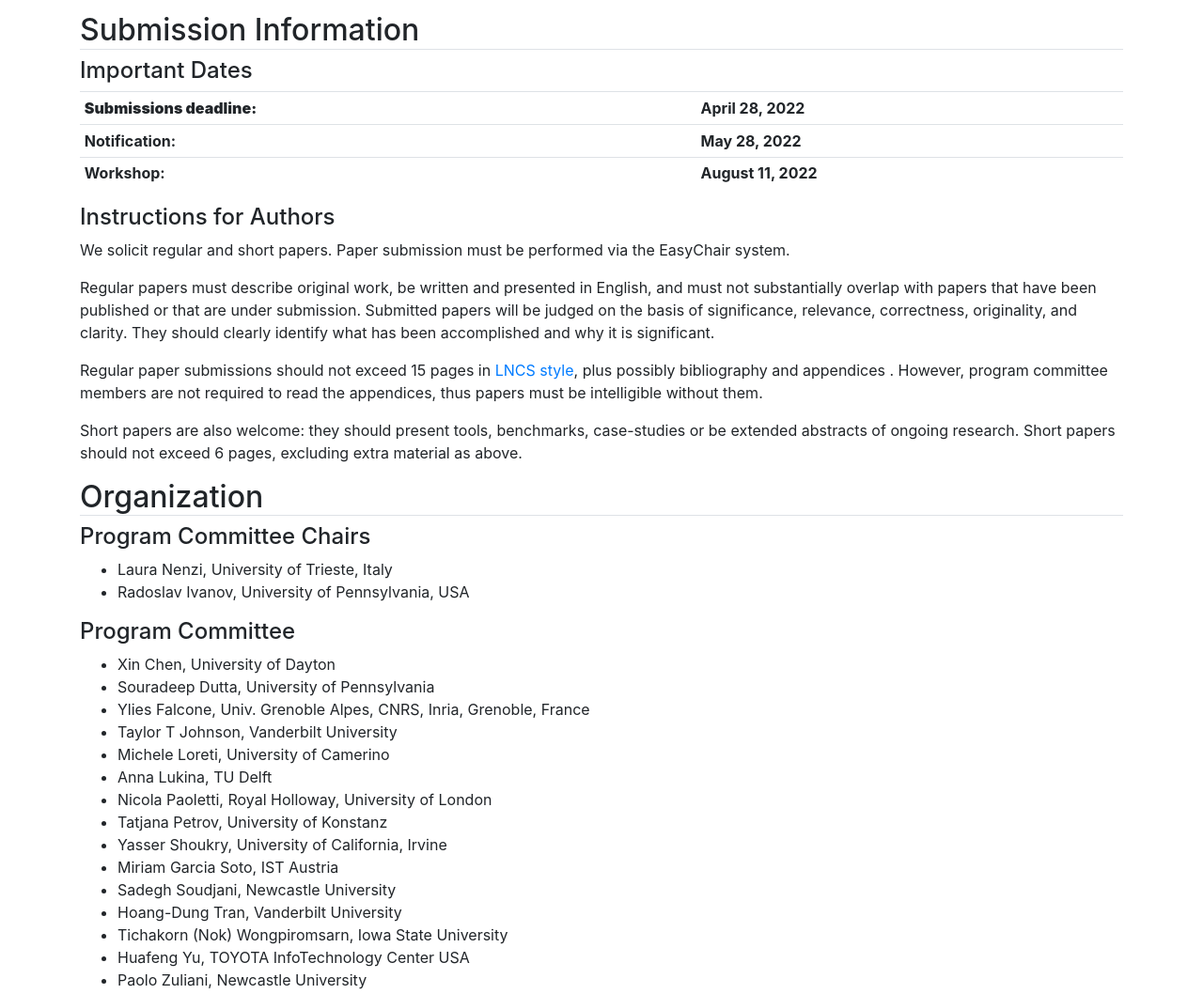
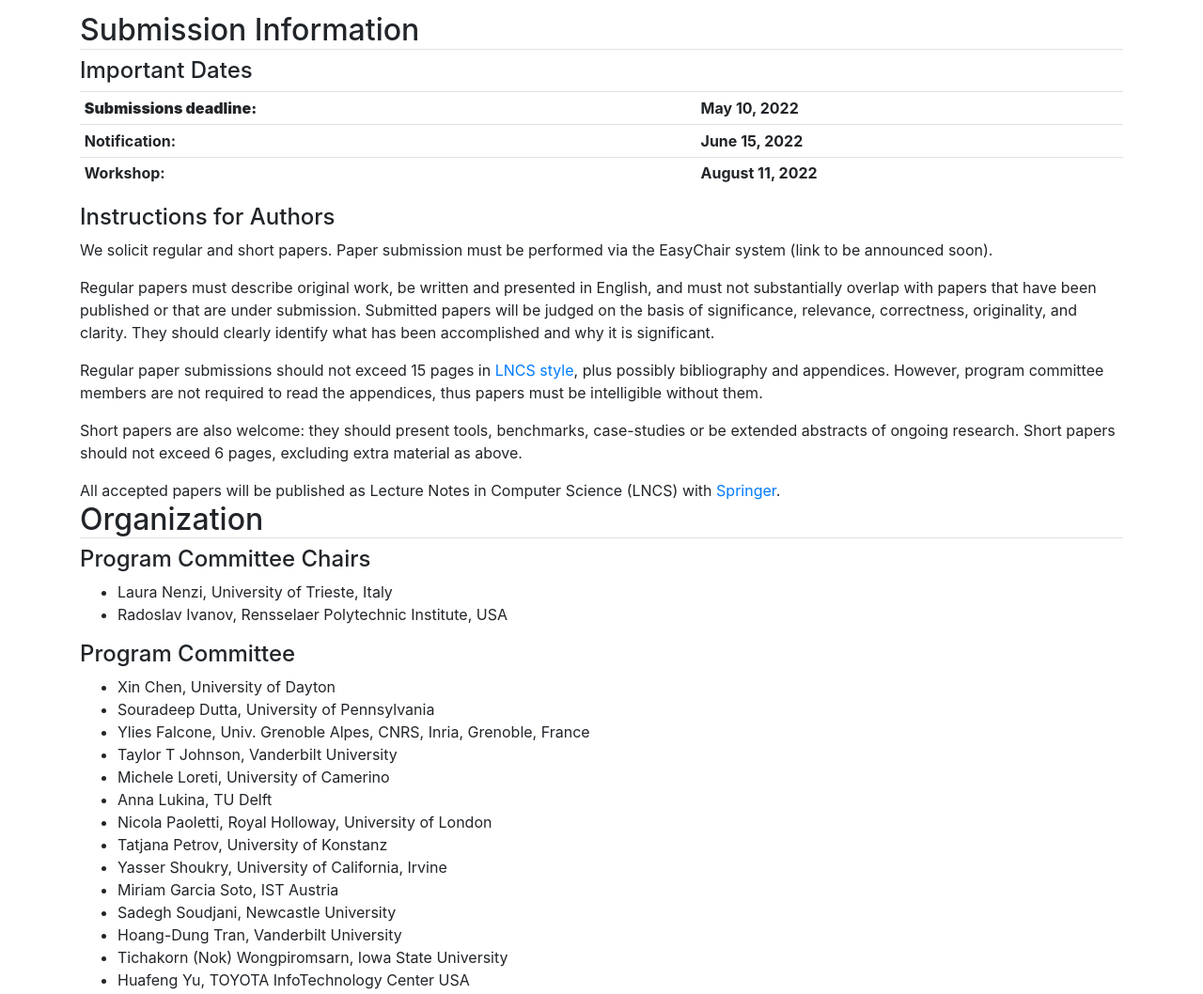
Before and after one commit to nsv22/nsv22.github.io, a plain HTML site: page index.html in a window 1280 px wide. Shown: the part 1119-2177 px from the top of the page at 94% size. Drawn offline with nearby package versions, Linux system fonts and the light colour scheme.

Commit message:
Updated submission dates

```diff
--- a/index.html
+++ b/index.html
@@ -26,9 +26,9 @@
           <!--<li class="nav-item">
             <a class="nav-link" href="#registration">Registration</a>
           </li>-->
-           <li class="nav-item">
+          <!--<li class="nav-item">
             <a class="nav-link" href="#program">Program</a>
-          </li>
+          </li>-->
           <li class="nav-item dropdown">
             <a class="nav-link dropdown-toggle" href="#" id="navbarDropdownMenuLink" role="button" data-toggle="dropdown" aria-haspopup="true" aria-expanded="false">
               Submission Information
@@ -39,12 +39,6 @@
 <!--               <a class="dropdown-item" href="#cfp">Call for Papers</a>
               <a class="dropdown-item" href="#dates">Important Dates</a> -->
             </div>
-          </li>
-          <li class="nav-item">
-            <a class="nav-link" href="#invited">Invited Speakers</a>
-          </li>
-          <li class="nav-item">
-            <a class="nav-link" href="#accepted">Accepted Papers</a>
           </li>
           <li class="nav-item dropdown">
             <a class="nav-link dropdown-toggle" href="#" id="navbarDropdownMenuLink" role="button" data-toggle="dropdown" aria-haspopup="true" aria-expanded="false">Organization</a>
@@ -152,11 +146,11 @@
             <tbody>
               <tr>
 		<th scope="row"><b>Submissions deadline:</b></th>
-		<td> <b> April 28, 2022</b></td>
+		<td> <b> May 10, 2022</b></td>
               </tr>
               <tr>
 		<th scope="row">Notification:</th>
-		<td> <b> May 28, 2022</b></td>
+		<td> <b> June 15, 2022</b></td>
               </tr>
               <!--<tr>
 		  <th scope="row">Final version:</th>
@@ -173,8 +167,9 @@
       <div class="row">
         <div class="col">
           <h4>Instructions for Authors</h4>
-          <p>We solicit regular and short papers.  Paper submission must
-            be performed via the EasyChair system<!--<b>TODO</b>-->.</p>
+          <p>We solicit regular and short papers.  Paper submission
+            must be performed via the EasyChair system (link to be
+            announced soon).</p>
 
           <p>Regular papers must describe original work, be written
             and presented in English, and must not substantially
@@ -186,20 +181,19 @@
 
           <p>Regular paper submissions should not exceed 15 pages
             in <a href="https://www.springer.com/us/computer-science/lncs/conference-proceedings-guidelines">LNCS
-            style</a>, plus possibly bibliography and appendices
-            <!--(<b>TODO: make this more precise</b>)-->. However,
-            program committee members are not required to read the
-            appendices, thus papers must be intelligible without
-            them.</p>
+            style</a>, plus possibly bibliography and
+            appendices. However, program committee members are not
+            required to read the appendices, thus papers must be
+            intelligible without them.</p>
 
 	  <p>Short papers are also welcome: they should present tools,
             benchmarks, case-studies or be extended abstracts of
             ongoing research. Short papers should not exceed 6 pages,
             excluding extra material as above.</p>
 
-	  <!--<p><b>TODO</b>: All accepted papers will be published as
-	    Lecture Notes in Computer Science (LNCS) with Springer
-	    Verlag <a href="http://www.springer.com/lncs">http://www.springer.com/lncs</a>.-->
+	  All accepted papers will be published as Lecture Notes in
+	    Computer Science (LNCS) with
+	    <a href="http://www.springer.com/lncs">Springer</a>.
         </div>
       </div>
     </div>
@@ -218,7 +212,7 @@
         <h4>Program Committee Chairs</h4>
         <ul>
           <li>Laura Nenzi, University of Trieste, Italy</li>
-          <li>Radoslav Ivanov, University of Pennsylvania, USA</li>
+          <li>Radoslav Ivanov, Rensselaer Polytechnic Institute, USA</li>
         </ul>
         </div>
       </div>
@@ -259,12 +253,6 @@
 
     </div>
 
-    <br />
-
-
-<br />
-
-
     <div class="container" id="prev">
       <h2 class="border-bottom">Previous Editions</h2>
       <div class="row" id="prev">
```
